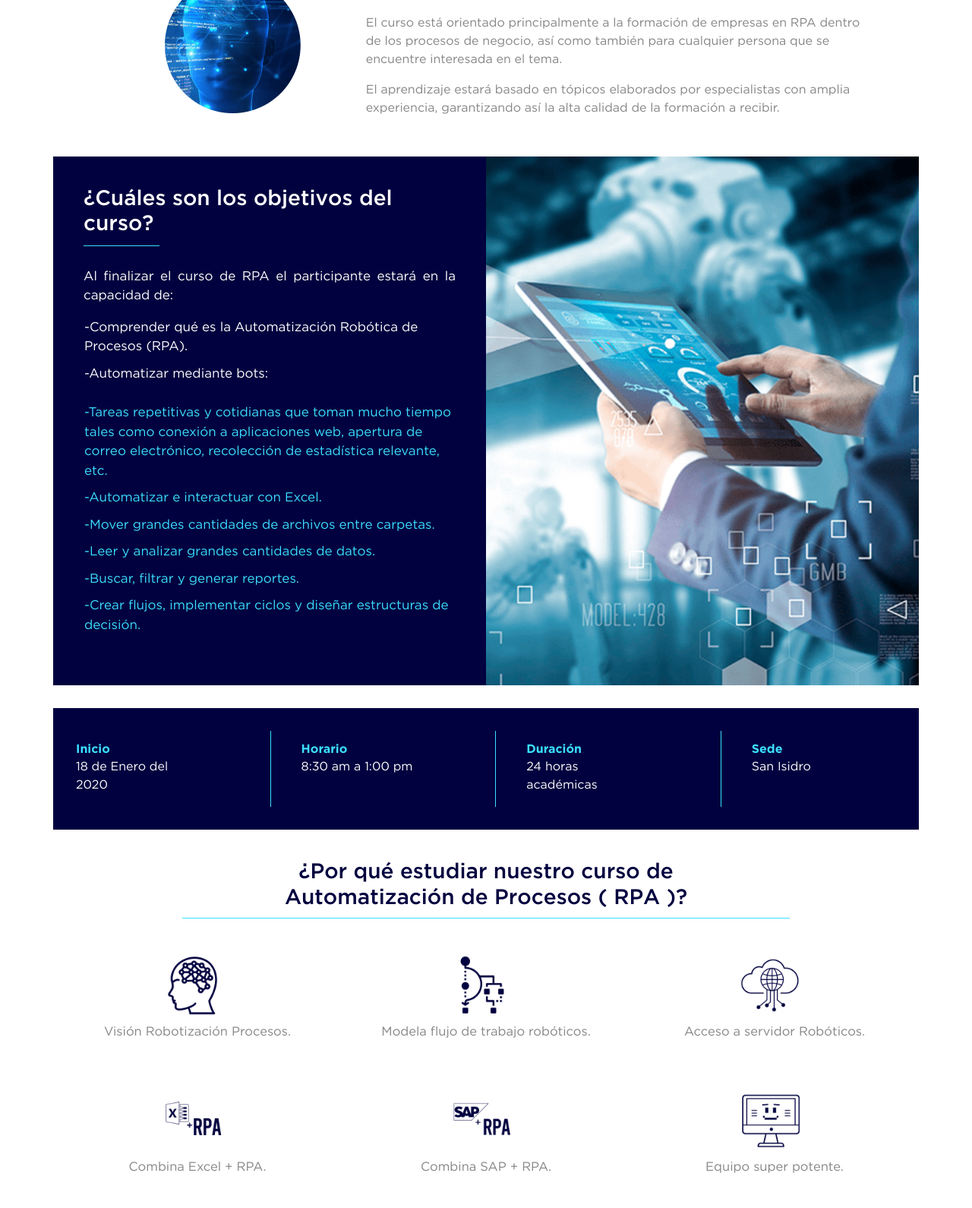
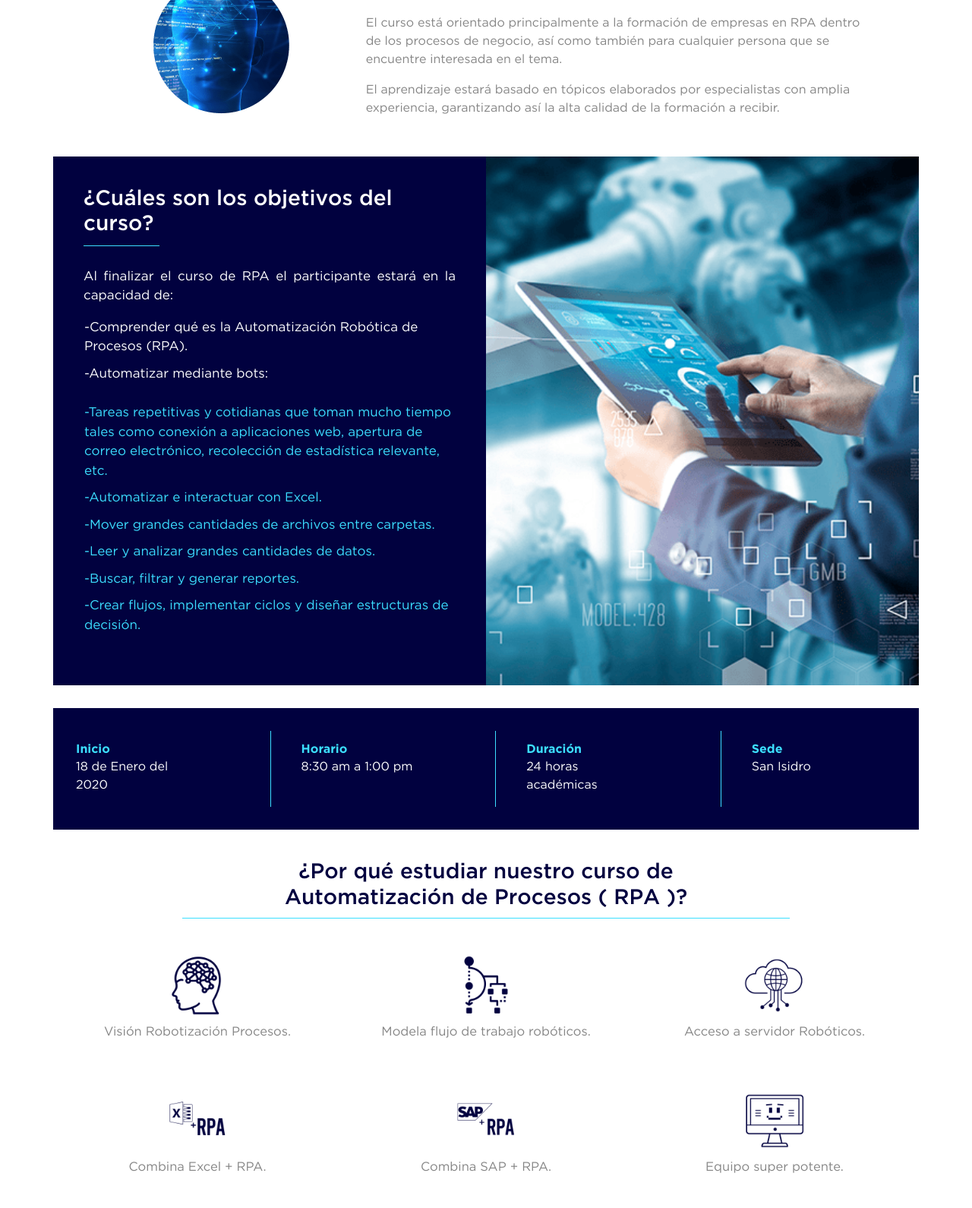
Before and after one commit to jesuscaleb/rpa, a plain HTML site: page index.html in a window 1280 px wide. Shown: the part 697-2287 px from the top of the page at 76% size. Drawn offline with Linux system fonts and the light colour scheme; no server answers.

```diff
--- a/index.html
+++ b/index.html
@@ -112,8 +112,8 @@
           <div class="itsystems-main">
             <div class="row">
                 <div class="col-md-4">
-                    <div class="itsystems-main-left">
-                        <img src="img/rpacircle.png" alt="RPA">
+                    <div class="itsystems-main-left mx-auto">
+                        <img class="img-fluid" src="img/rpacircle.png" alt="RPA">
                     </div>
                 </div>
                 <div class="col-md-8">
--- a/scss/index.scss
+++ b/scss/index.scss
@@ -202,18 +202,8 @@ body {
 }
 
 .itsystems-main-left{
-  img{
-    margin-left: 23%;
-    margin-right: 23%;
-
-    @media screen and (max-width: $break-small) {
-      margin-left: 0%;
-      margin-right: 0%;
-      width: 100%;
-    }
-  }
-
-
+  width: 200px;
+  height: auto;
 }
 
 .itsystems-main-right{
@@ -350,11 +340,12 @@ body {
   }
 
   .itsystems-info-icon{
+    width: 80px;
+    margin-left: auto;
+    margin-right: auto;
     img{
       max-width: 80px;
       height: auto;
-      margin-left: 37%;
-      margin-right: 37%;
     }
   }
 }
```
Also changed, not shown: css/index.css.
